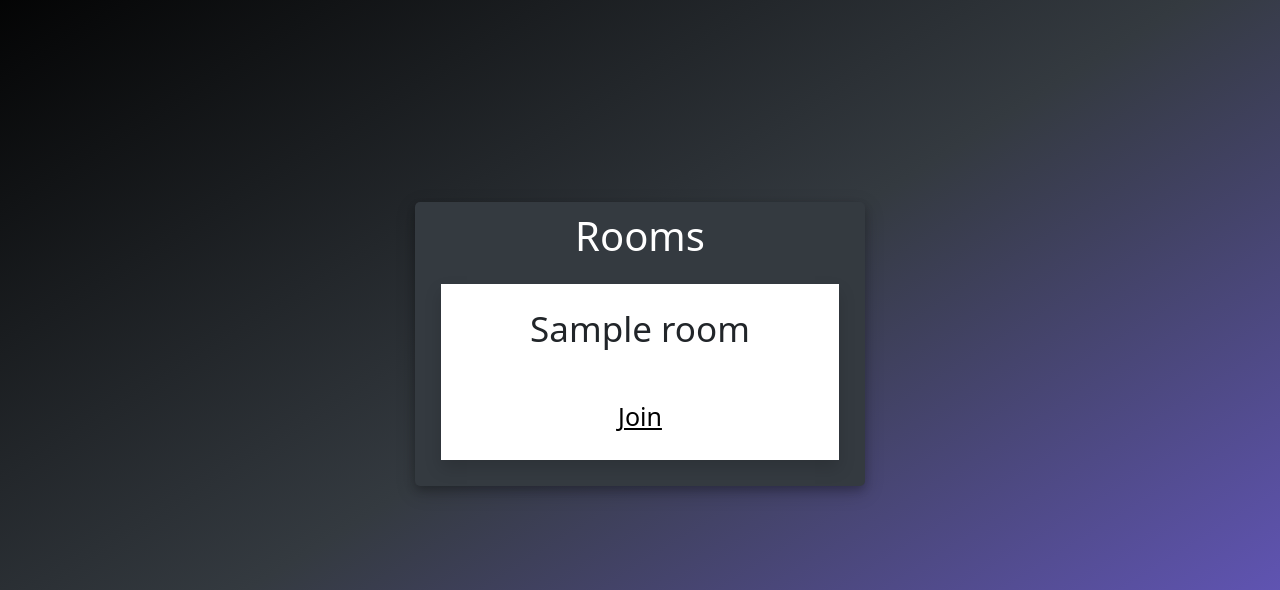
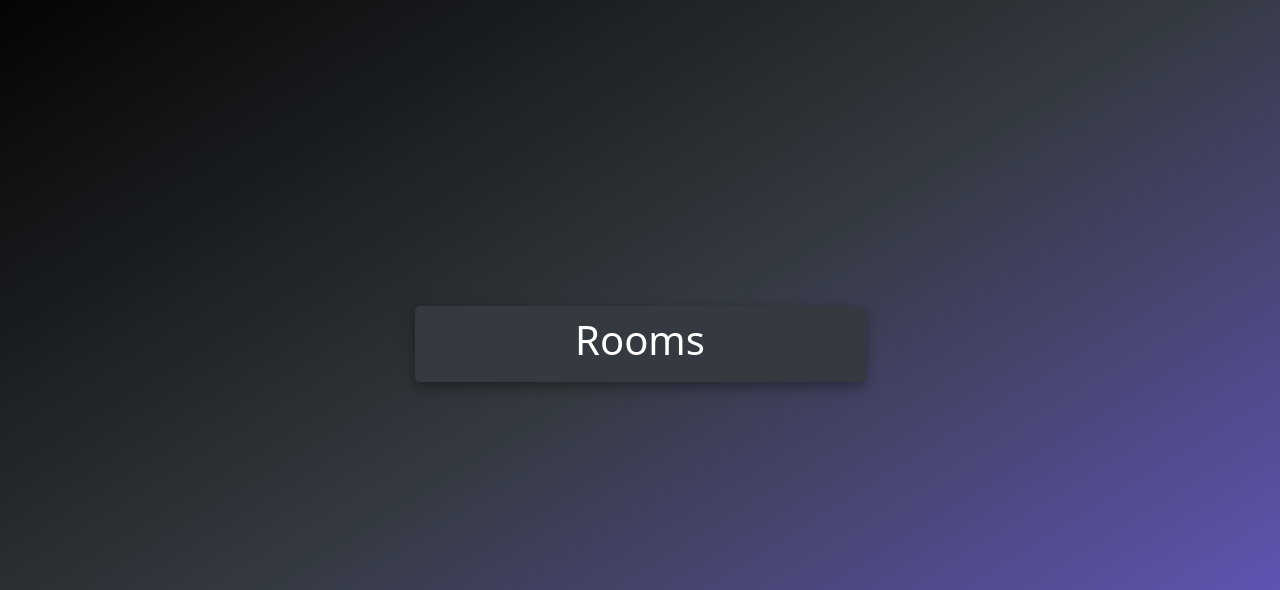
Before and after one commit to EdyStan/uber_app_beetroot, a Django app: page /rooms/ in a window 1280 px wide. Shown: the part 56-646 px from the top of the page. Run offline with Django 4.2, Linux system fonts and the light colour scheme; a user stored in the database is signed in; tables that the repository leaves empty hold one stand-in row (values such as "Sample post"); some libraries are stand-ins or nearby versions.

Commit message:
private chat rooms driver+passenger, user+admin

```diff
--- a/chat/models.py
+++ b/chat/models.py
@@ -3,8 +3,11 @@ from the_matrix.models import User
 
 
 class Room(models.Model):
+
     name = models.CharField(max_length=255)
     slug = models.SlugField(unique=True)
+    user1 = models.ForeignKey(User, null=True, on_delete=models.SET_NULL, related_name='user1')
+    user2 = models.ForeignKey(User, null=True, on_delete=models.SET_NULL, related_name='user2')
 
 
 class Message(models.Model):
--- a/chat/views.py
+++ b/chat/views.py
@@ -1,18 +1,26 @@
+from django.http.response import HttpResponseBadRequest
 from django.shortcuts import render
 from django.contrib.auth.decorators import login_required
+from the_matrix.models import User
 
 from .models import Room, Message
 
 
 @login_required
 def rooms(request):
-    rooms = Room.objects.all()
+    if request.user.is_superuser:
+        rooms_admin = Room.objects.filter(user2=None)
+        return render(request, 'chat_templates/rooms.html', {'rooms1': rooms_admin})
 
-    return render(request, 'chat_templates/rooms.html', {'rooms': rooms})
+    else:
+        rooms1 = Room.objects.filter(user1=request.user)
+        rooms2 = Room.objects.filter(user2=request.user)
+        return render(request, 'chat_templates/rooms.html', {'rooms1': rooms1, 'rooms2': rooms2})
 
 
 @login_required
 def room(request, slug):
+
     room = Room.objects.get(slug=slug)
     messages = Message.objects.filter(room=room)
 
--- a/main_app/templates/chat_templates/rooms.html
+++ b/main_app/templates/chat_templates/rooms.html
@@ -25,7 +25,8 @@
         <div class="d-flex justify-content-center h-100">
             <div class="user_card items-center">
                 <h1 style="color: white; align-self: center"> Rooms </h1>
-                {% for room in rooms %}
+                {% for room in rooms1 %}
+                    {% if room.user1 is not None %}
                     <div class="lg:w-1/4 px-3 py-3">
                         <div class="p-4 bg-white shadow rounded-xl text-center">
                             <h2 class="mb-5 text-2xl font-semibold" style="font-size: 35px">{{ room.name }}</h2>
@@ -33,6 +34,18 @@
                                style="font-size: 25px">Join</a>
                         </div>
                     </div>
+                    {% endif %}
+                {% endfor %}
+                {% for room in rooms2 %}
+                    {% if room.user1 is not None %}
+                    <div class="lg:w-1/4 px-3 py-3">
+                        <div class="p-4 bg-white shadow rounded-xl text-center">
+                            <h2 class="mb-5 text-2xl font-semibold" style="font-size: 35px">{{ room.name }}</h2>
+                            <a href="{% url 'room' room.slug %}" class="px-5 py-3 block rounded-xl text-black bg-teal-600 hover:bg-teal-700"
+                               style="font-size: 25px">Join</a>
+                        </div>
+                    </div>
+                    {% endif %}
                 {% endfor %}
             </div>
         </div>
```
Also changed, not shown: the_matrix/forms.py (+7 -2 lines), chat/migrations/0001_initial.py (added), chat/migrations/__init__.py (added), the_matrix/migrations/0001_initial.py, the_matrix/migrations/__init__.py (added).
